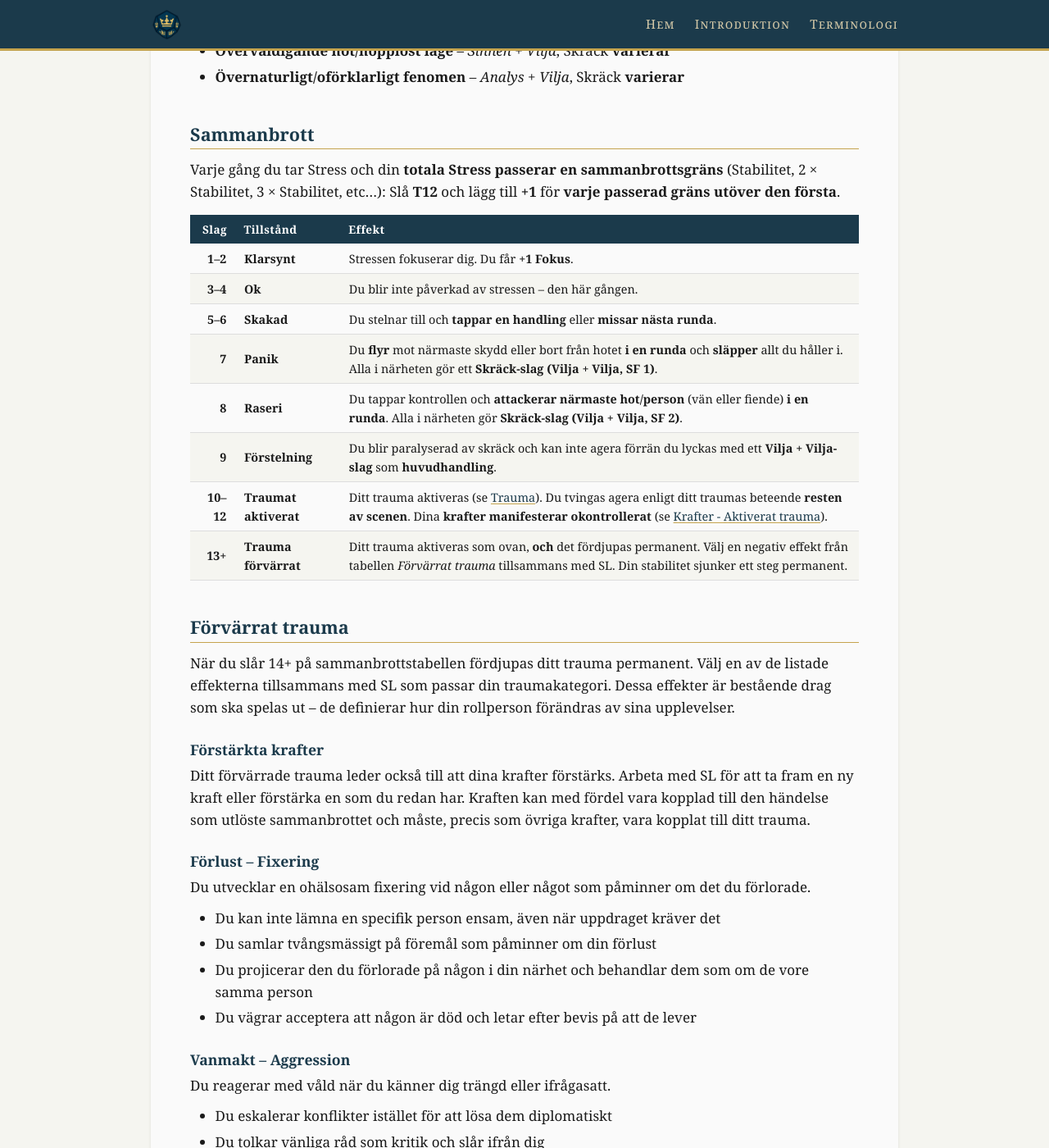
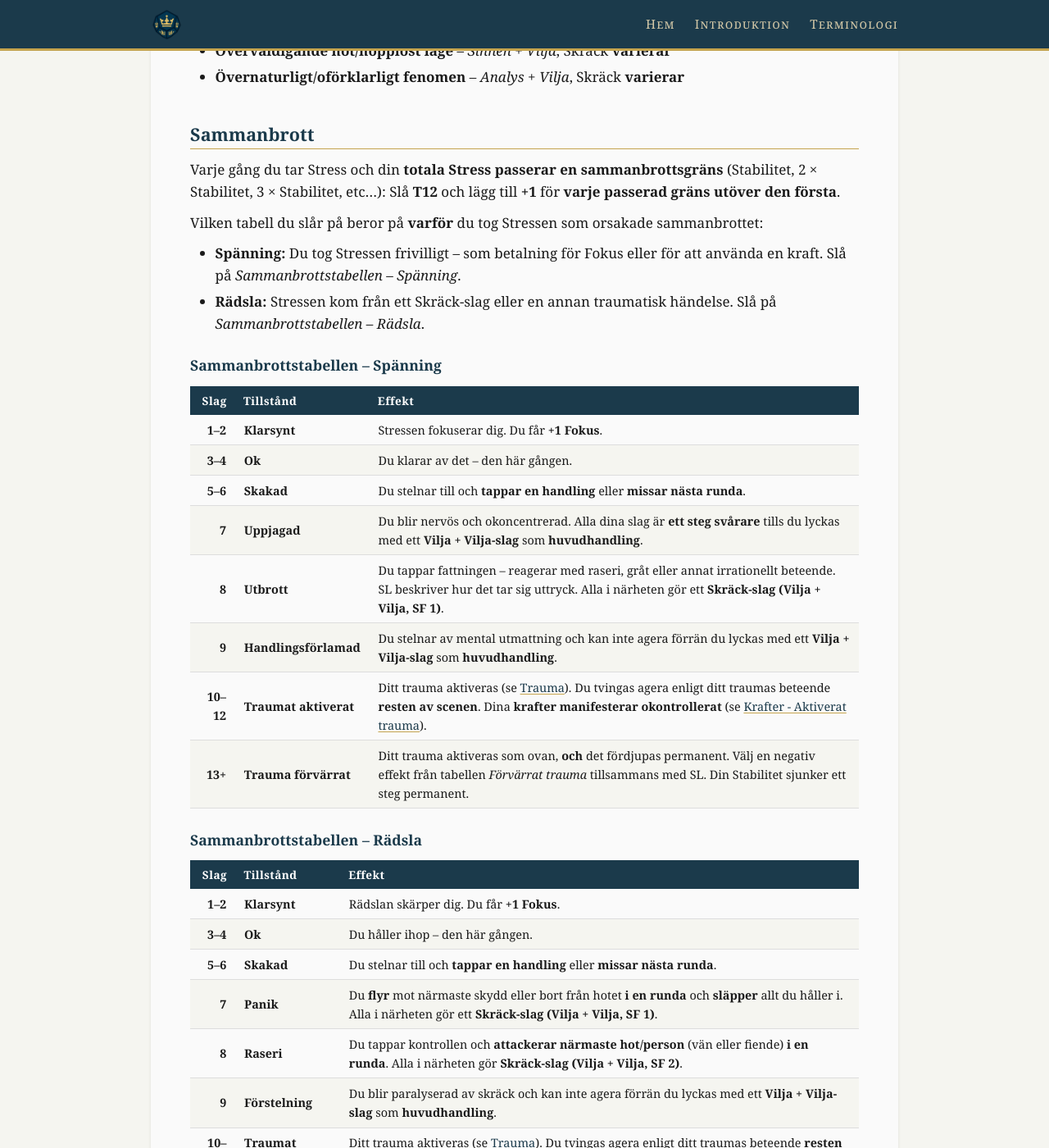
Before and after one commit to ulmus/Riket, a Jekyll site: the page built from Regler/Trauma, skräck och stress.md, in a window 1280 px wide and 1400 px high, scrolled down 2993 px. Shown: the whole window at 82% size. Built offline with Jekyll 4.4.1, drawn with Linux system fonts in a browser that asks for light colours; our own code applies the rules of GitHub Pages for plain Markdown files; some of the changed text lies outside the part shown.

Commit message:
Dela upp Sammanbrottstabellen i Spänning och Rädsla
Frivillig stress (betalning för Fokus/kraft) slår på Spänning-tabellen
med reaktioner som Uppjagad, Utbrott och Handlingsförlamad. Stress från
skräck-slag slår på Rädsla-tabellen med Panik, Raseri och Förstelning.
Båda tabellerna kan aktivera och förvärra traumat.

https://claude.ai/code/session_01CEQFrMo8uD9MieBmRwmDbF

```diff
--- a/Regler/Trauma, skräck och stress.md
+++ b/Regler/Trauma, skräck och stress.md
@@ -93,16 +93,36 @@ När något skrämmande eller chockartat inträffar: slå ett **Skräck-slag, Vi
 
 Varje gång du tar Stress och din **totala Stress passerar en sammanbrottsgräns** (Stabilitet, 2 × Stabilitet, 3 × Stabilitet, etc…): Slå **T12** och lägg till **+1** för **varje passerad gräns utöver den första**.
 
+Vilken tabell du slår på beror på **varför** du tog Stressen som orsakade sammanbrottet:
+
+- **Spänning:** Du tog Stressen frivilligt – som betalning för Fokus eller för att använda en kraft. Slå på *Sammanbrottstabellen – Spänning*.
+- **Rädsla:** Stressen kom från ett Skräck-slag eller en annan traumatisk händelse. Slå på *Sammanbrottstabellen – Rädsla*.
+
+### Sammanbrottstabellen – Spänning
+
 |      Slag | Tillstånd             | Effekt                                                                                                                                                                                     |
 | --------: | --------------------- | ------------------------------------------------------------------------------------------------------------------------------------------------------------------------------------------ |
 |   **1–2** | **Klarsynt**          | Stressen fokuserar dig. Du får **+1 Fokus**.                                                                                                                                               |
-|   **3–4** | **Ok**                | Du blir inte påverkad av stressen – den här gången.                                                                                                                                        |
+|   **3–4** | **Ok**                | Du klarar av det – den här gången.                                                                                                                                                         |
+|   **5–6** | **Skakad**            | Du stelnar till och **tappar en handling** eller **missar nästa runda**.                                                                                                                   |
+|     **7** | **Uppjagad**          | Du blir nervös och okoncentrerad. Alla dina slag är **ett steg svårare** tills du lyckas med ett **Vilja + Vilja-slag** som **huvudhandling**.                                             |
+|     **8** | **Utbrott**           | Du tappar fattningen – reagerar med raseri, gråt eller annat irrationellt beteende. SL beskriver hur det tar sig uttryck. Alla i närheten gör ett **Skräck-slag (Vilja + Vilja, SF 1)**.  |
+|     **9** | **Handlingsförlamad** | Du stelnar av mental utmattning och kan inte agera förrän du lyckas med ett **Vilja + Vilja-slag** som **huvudhandling**.                                                                  |
+| **10–12** | **Traumat aktiverat** | Ditt trauma aktiveras (se [[#Trauma]]). Du tvingas agera enligt ditt traumas beteende **resten av scenen**. Dina **krafter manifesterar okontrollerat** (se [[Krafter#Aktiverat trauma]]). |
+|   **13+** | **Trauma förvärrat**  | Ditt trauma aktiveras som ovan, **och** det fördjupas permanent. Välj en negativ effekt från tabellen *Förvärrat trauma* tillsammans med SL. Din Stabilitet sjunker ett steg permanent.   |
+
+### Sammanbrottstabellen – Rädsla
+
+|      Slag | Tillstånd             | Effekt                                                                                                                                                                                     |
+| --------: | --------------------- | ------------------------------------------------------------------------------------------------------------------------------------------------------------------------------------------ |
+|   **1–2** | **Klarsynt**          | Rädslan skärper dig. Du får **+1 Fokus**.                                                                                                                                                  |
+|   **3–4** | **Ok**                | Du håller ihop – den här gången.                                                                                                                                                           |
 |   **5–6** | **Skakad**            | Du stelnar till och **tappar en handling** eller **missar nästa runda**.                                                                                                                   |
 |     **7** | **Panik**             | Du **flyr** mot närmaste skydd eller bort från hotet **i en runda** och **släpper** allt du håller i. Alla i närheten gör ett **Skräck-slag (Vilja + Vilja, SF 1)**.                       |
 |     **8** | **Raseri**            | Du tappar kontrollen och **attackerar närmaste hot/person** (vän eller fiende) **i en runda**. Alla i närheten gör **Skräck-slag (Vilja + Vilja, SF 2)**.                                  |
 |     **9** | **Förstelning**       | Du blir paralyserad av skräck och kan inte agera förrän du lyckas med ett **Vilja + Vilja-slag** som **huvudhandling**.                                                                    |
 | **10–12** | **Traumat aktiverat** | Ditt trauma aktiveras (se [[#Trauma]]). Du tvingas agera enligt ditt traumas beteende **resten av scenen**. Dina **krafter manifesterar okontrollerat** (se [[Krafter#Aktiverat trauma]]). |
-|   **13+** | **Trauma förvärrat**  | Ditt trauma aktiveras som ovan, **och** det fördjupas permanent. Välj en negativ effekt från tabellen *Förvärrat trauma* tillsammans med SL. Din stabilitet sjunker ett steg permanent.    |
+|   **13+** | **Trauma förvärrat**  | Ditt trauma aktiveras som ovan, **och** det fördjupas permanent. Välj en negativ effekt från tabellen *Förvärrat trauma* tillsammans med SL. Din Stabilitet sjunker ett steg permanent.   |
 
 ## Förvärrat trauma
 
```
